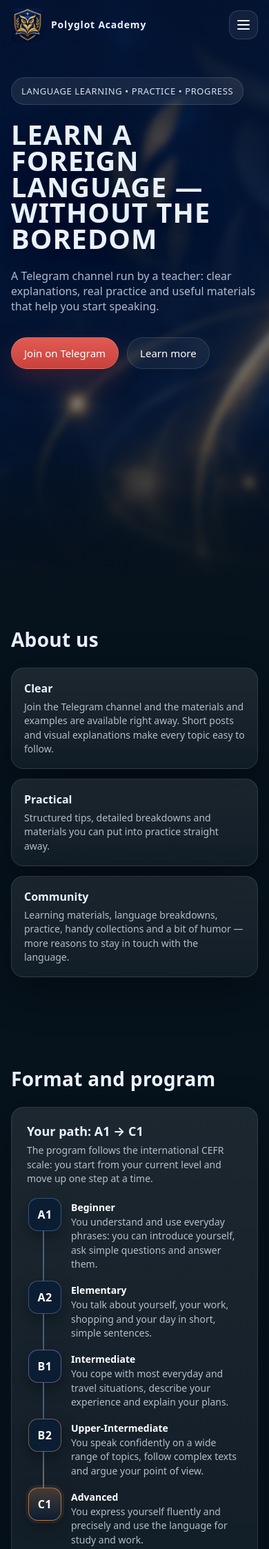
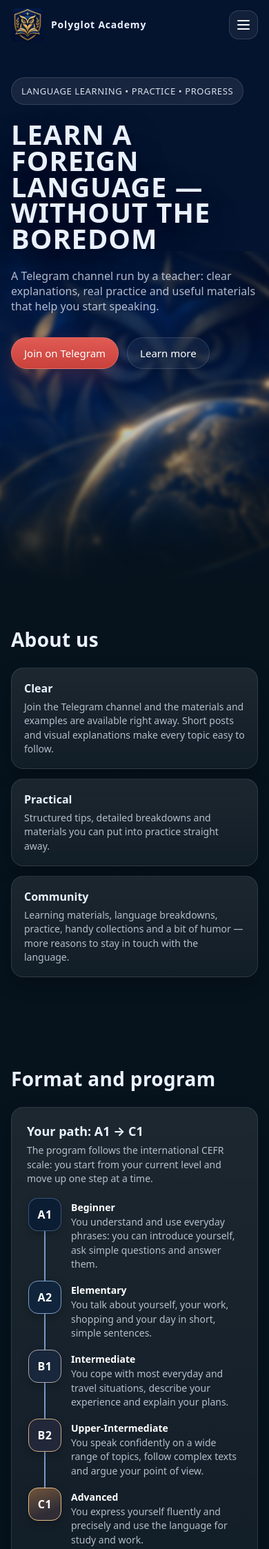
Before and after one commit to 06055/Website-business-card-Polyglot-Academy, a Flask app: page / in a window 390 px wide. Shown: the top 2246 px of the page at 69% size. Run offline with Flask 3, Linux system fonts and the light colour scheme; some libraries are stand-ins or nearby versions.

Commit message:
Polish website animations and responsive visuals

```diff
--- a/static/polyglot_academy_style.css
+++ b/static/polyglot_academy_style.css
@@ -6,7 +6,7 @@
     --stroke: rgba(255,255,255,.12);
     --accent: #c9413a;
     --accent2:#e05b54;
-    --shadow: 0 18px 60px rgba(0,0,0,.35);
+    --shadow: 0 10px 28px rgba(0,0,0,.18);
     --radius: 18px;
     --max: 1100px;
     --headerH: 72px;
@@ -289,6 +289,31 @@ section{
     border-radius: var(--radius);
     padding: 18px;
     box-shadow: var(--shadow);
+    transition: transform .28s ease, border-color .28s ease, box-shadow .28s ease;
+}
+
+/* Small entrance motion is enabled only after JS has attached the observer. */
+.motion-ready .reveal{
+    opacity: 0;
+    transform: translateY(12px);
+    transition: opacity .56s ease, transform .56s cubic-bezier(.2,.65,.25,1), border-color .28s ease, box-shadow .28s ease;
+}
+.motion-ready .reveal.is-visible{ opacity: 1; transform: translateY(0); }
+.motion-ready :is(#about, #program, #reviews, #contacts) .grid > .reveal:nth-child(2),
+.motion-ready .reviews__grid > .reveal:nth-child(3n + 2){ transition-delay: 70ms; }
+.motion-ready :is(#about, #program, #reviews, #contacts) .grid > .reveal:nth-child(3),
+.motion-ready .reviews__grid > .reveal:nth-child(3n){ transition-delay: 140ms; }
+
+@media (hover: hover) and (pointer: fine){
+    :is(#about, #program, #reviews, #contacts) .card:not(.levels):hover{
+        transform: translateY(-3px);
+        border-color: rgba(255,190,130,.27);
+        box-shadow: 0 14px 32px rgba(0,0,0,.24);
+    }
+    .review-card:hover::before{
+        transform: scaleX(1.25);
+        box-shadow: none;
+    }
 }
 .card h3{ margin:0 0 6px; font-size: 16px; }
 .card p{ margin:0; color: var(--muted); font-size: 14px; line-height:1.45; }
@@ -348,11 +373,35 @@ footer{
     position: absolute;
     left: 10%; right: 10%; top: 23px;
     height: 2px;
-    background: linear-gradient(90deg, rgba(90,162,255,.55), rgba(255,163,92,.55));
+    background: linear-gradient(90deg, #5a9bd5 0%, #7f9ec7 25%, #ada5ae 50%, #cfaa85 75%, #dda96f 100%);
     border-radius: 2px;
+}
+.levels__track::after{
+    content: "";
+    position: absolute;
+    left: 10%; right: 10%; top: 22px;
+    height: 4px;
+    overflow: hidden;
+    background: linear-gradient(90deg, transparent, rgba(130,188,238,.52) 20%, rgba(235,221,194,.78) 50%, rgba(239,188,117,.64) 78%, transparent) -16% center / 24% 100% no-repeat;
+    opacity: 0;
+    pointer-events: none;
+    animation: level-glimmer 9s linear infinite;
+}
+@keyframes level-glimmer{
+    0%, 12%{ background-position: -16% center; opacity: 0; }
+    18%{ opacity: .9; }
+    68%{ background-position: 108% center; opacity: .9; }
+    73%, 100%{ background-position: 116% center; opacity: 0; }
+}
+@keyframes level-glimmer-vertical{
+    0%, 12%{ background-position: center -16%; opacity: 0; }
+    18%{ opacity: .9; }
+    68%{ background-position: center 108%; opacity: .9; }
+    73%, 100%{ background-position: center 116%; opacity: 0; }
 }
 .level{
     position: relative;
+    z-index: 1;
     display: grid;
     align-content: start;
     gap: 6px;
@@ -371,19 +420,51 @@ footer{
     color: #fff;
     background: #0b1d33;
     border: 1px solid rgba(143,186,255,.35);
-    box-shadow: 0 8px 22px rgba(0,0,0,.35);
+    box-shadow: 0 4px 12px rgba(0,0,0,.20);
     margin: 0 auto 6px;
+    transition: border-color .28s ease, box-shadow .28s ease, transform .28s ease;
 }
-.level--b1 .level__code{ border-color: rgba(200,190,255,.40); }
-.level--b2 .level__code{ border-color: rgba(255,190,140,.40); }
+.level--a2 .level__code{ border-color: #7f9ec7; background: #10253c; }
+.level--b1 .level__code{ border-color: #ada5ae; background: #18273b; }
+.level--b2 .level__code{ border-color: #cfaa85; background: #222839; }
 .level--c1 .level__code{
-    border-color: rgba(255,163,92,.60);
-    background: linear-gradient(180deg, rgba(255,163,92,.22), #0b1d33);
-    box-shadow: 0 0 0 4px rgba(255,163,92,.08), 0 8px 22px rgba(0,0,0,.35);
+    border-color: #e9bc82;
+    background: linear-gradient(160deg, #71543b, #302d36 72%);
+    box-shadow: 0 4px 12px rgba(0,0,0,.22);
 }
 .level__name{ font-weight: 700; font-size: 14px; color: #fff; }
 .level__desc{ margin: 0; color: var(--muted); font-size: 13.5px; line-height: 1.45; }
 .levels__note{ margin: 16px 0 0 !important; font-size: 13px !important; color: rgba(234,242,255,.62) !important; }
+@media (hover: hover) and (pointer: fine){
+    .level:hover .level__code{
+        transform: translateY(-2px);
+        border-color: #e9bc82;
+        box-shadow: 0 7px 17px rgba(0,0,0,.26);
+    }
+}
+
+/* Only the outer glow changes opacity; the Telegram buttons keep their size. */
+:is(.hero__cta, .card--cta, #contacts) .btn--accent,
+.mobile__cta{ position: relative; }
+:is(.hero__cta, .card--cta, #contacts) .btn--accent::before,
+.mobile__cta::before{
+    content: "";
+    position: absolute;
+    inset: -5px;
+    border-radius: inherit;
+    box-shadow: 0 0 18px 3px rgba(224,91,84,.33);
+    opacity: 0;
+    pointer-events: none;
+    animation: telegram-glow 9s ease-in-out infinite;
+}
+@keyframes telegram-glow{
+    0%, 9%, 27%, 100%{ opacity: 0; }
+    18%{ opacity: .7; }
+}
+@media (hover: hover) and (pointer: fine){
+    :is(.hero__cta, .card--cta, #contacts) .btn--accent:hover::before,
+    .mobile__cta:hover::before{ animation: none; opacity: .75; }
+}
 
 /* ------------------------------------------------------------------ reviews */
 .reviews__grid{
@@ -445,15 +546,28 @@ footer{
        ends exactly at C1 however long the descriptions are */
     .levels__track{ grid-template-columns: 1fr; gap: 14px; }
     .levels__track::before{ display: none; }
+    .levels__track::after{
+        left: 24px; right: auto; top: 24px; bottom: var(--level-shimmer-tail, 100%);
+        width: 4px; height: auto;
+        z-index: 2;
+        background-image: linear-gradient(180deg, transparent, rgba(130,188,238,.52) 20%, rgba(235,221,194,.78) 50%, rgba(239,188,117,.64) 78%, transparent);
+        background-position: center -16%;
+        background-size: 100% 24%;
+        animation-name: level-glimmer-vertical;
+    }
     .level:not(:last-child)::after{
         content: "";
         position: absolute;
-        left: 23px; top: 48px; bottom: -14px;
+        left: 25px; top: 48px; bottom: -14px;
         width: 2px;
-        background: rgba(120,170,255,.45);
+        z-index: 1;
+        background: #779cc7;
     }
-    .level--b2::after{ background: linear-gradient(180deg, rgba(120,170,255,.45), rgba(255,163,92,.55)) !important; }
+    .level--a2::after{ background: #9da1ba; }
+    .level--b1::after{ background: #c0a69c; }
+    .level--b2::after{ background: #d8ac79; }
     .level{
+        z-index: auto;
         grid-template-columns: 48px 1fr;
         column-gap: 14px;
         row-gap: 2px;
@@ -461,13 +575,13 @@ footer{
         padding: 0 2px;
         text-align: left;
     }
-    .level__code{ grid-row: span 2; margin: 0; }
+    .level__code{ position: relative; z-index: 3; grid-row: span 2; margin: 0; }
     .level__name{ align-self: end; padding-top: 4px; }
     .level__desc{ grid-column: 2; }
 
     .hero{ align-items: flex-start; }
     .hero__inner{ padding-top: 44px; }
-    .hero__bg{ background-position: 62% center; }
+    .hero__bg{ background-position: 84% center; }
     .hero::before{
         background: linear-gradient(180deg, rgba(4,19,46,.72) 0%, rgba(4,19,46,.60) 55%, rgba(4,19,46,.30) 100%);
     }
@@ -476,8 +590,20 @@ footer{
 /* phones: only the brand and the menu button stay in the bar; language and Telegram are in the menu */
 @media (max-width: 599px){
     .reviews__grid{ grid-template-columns: minmax(0, 1fr); }
+    #reviews::before{ opacity: .28; }
+    #contacts{ min-height: calc(100svh - var(--headerH)); }
     .header__right .langdd{ display:none; }
     .hero__inner{ padding-top: 40px; }
+    .hero__bg{
+        background-color: #04132e;
+        background-size: auto 60%;
+        background-position: 96% calc(100% + 26px);
+        filter: brightness(1.25);
+        mask-image: linear-gradient(180deg, transparent 34%, #000 53%);
+    }
+    .hero::before{
+        background: linear-gradient(180deg, rgba(4,19,46,.76) 0%, rgba(4,19,46,.61) 36%, rgba(4,19,46,.21) 72%, rgba(4,19,46,.14) 100%);
+    }
     .btn--lg{ height: 46px; padding: 0 18px; }
 }
 
--- a/static/site.js
+++ b/static/site.js
@@ -153,7 +153,68 @@
       if (!target) return;
       e.preventDefault();
       setMenu(false);
-      target.scrollIntoView({ behavior: "smooth", block: "start" });
+      var prefersLessMotion = window.matchMedia && window.matchMedia("(prefers-reduced-motion: reduce)").matches;
+      var behavior = prefersLessMotion ? "auto" : "smooth";
+      var isMobile = window.matchMedia && window.matchMedia("(max-width: 980px)").matches;
+      var sectionTitle = isMobile && target.querySelector && target.querySelector(".section-title");
+      if (sectionTitle) {
+        var header = document.querySelector(".header");
+        var headerHeight = header ? header.getBoundingClientRect().height : 72;
+        window.scrollTo({
+          top: window.scrollY + sectionTitle.getBoundingClientRect().top - headerHeight - 26,
+          behavior: behavior
+        });
+      } else {
+        target.scrollIntoView({ behavior: behavior, block: "start" });
+      }
     });
   });
+
+  // Keep the vertical travelling light between the A1 and C1 marker centers as text wraps or changes language.
+  var levelTrack = document.querySelector && document.querySelector(".levels__track");
+  var c1Code = levelTrack && levelTrack.querySelector(".level--c1 .level__code");
+  if (c1Code) {
+    var setLevelShimmerEnd = function () {
+      var trackBottom = levelTrack.getBoundingClientRect().bottom;
+      var c1Rect = c1Code.getBoundingClientRect();
+      levelTrack.style.setProperty("--level-shimmer-tail", (trackBottom - c1Rect.top - c1Rect.height / 2) + "px");
+    };
+    setLevelShimmerEnd();
+    if ("ResizeObserver" in window) {
+      var levelObserver = new window.ResizeObserver(setLevelShimmerEnd);
+      levelObserver.observe(levelTrack);
+    } else {
+      window.addEventListener("resize", setLevelShimmerEnd);
+    }
+  }
+
+  // Reveal lower-page content once. Without IntersectionObserver or with reduced motion, it stays visible.
+  var reduceMotion = window.matchMedia && window.matchMedia("(prefers-reduced-motion: reduce)").matches;
+  if (!reduceMotion && "IntersectionObserver" in window) {
+    var revealItems = document.querySelectorAll(
+      "#about .section-title, #about .card, #program .section-title, #program .levels, " +
+      "#program .grid > .card, #reviews .section-title, #reviews .review-card, " +
+      "#contacts .section-title, #contacts .card"
+    );
+    if (revealItems.length) {
+      var revealObserver = new window.IntersectionObserver(function (entries, observer) {
+        entries.forEach(function (entry) {
+          if (!entry.isIntersecting) return;
+          entry.target.classList.add("is-visible");
+          observer.unobserve(entry.target);
+        });
+      }, { threshold: 0.08, rootMargin: "0px 0px -32px 0px" });
+
+      revealItems.forEach(function (item) {
+        item.classList.add("reveal");
+        // Keep anything already in view visible when loading or refreshing mid-page.
+        if (item.getBoundingClientRect().top < window.innerHeight - 32) {
+          item.classList.add("is-visible");
+        } else {
+          revealObserver.observe(item);
+        }
+      });
+      root.classList.add("motion-ready");
+    }
+  }
 })();
```
Also changed, not shown: other parts of static/polyglot_academy_style.css (+39 -0 lines), tests/test_site_js.cjs (+47 -5 lines).
